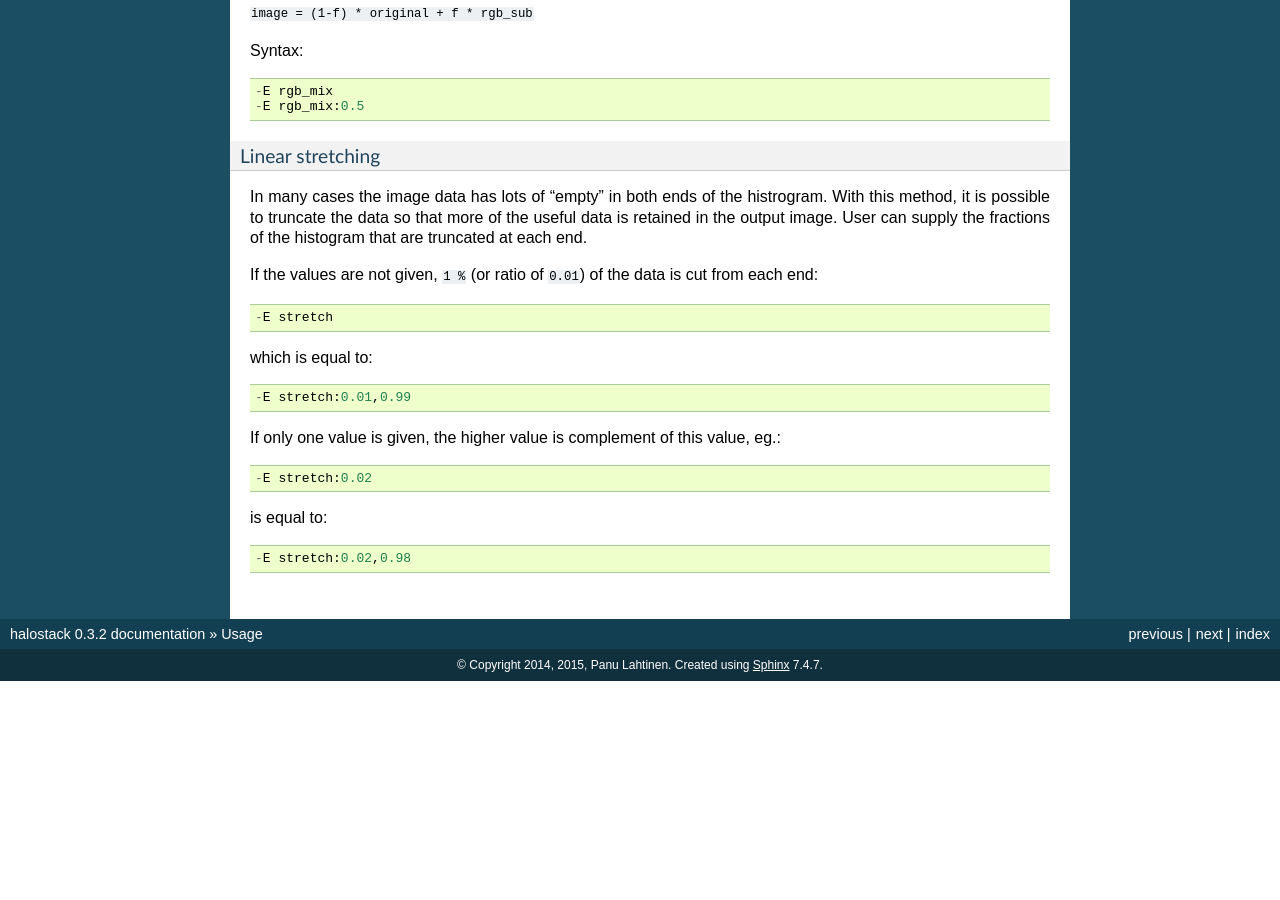
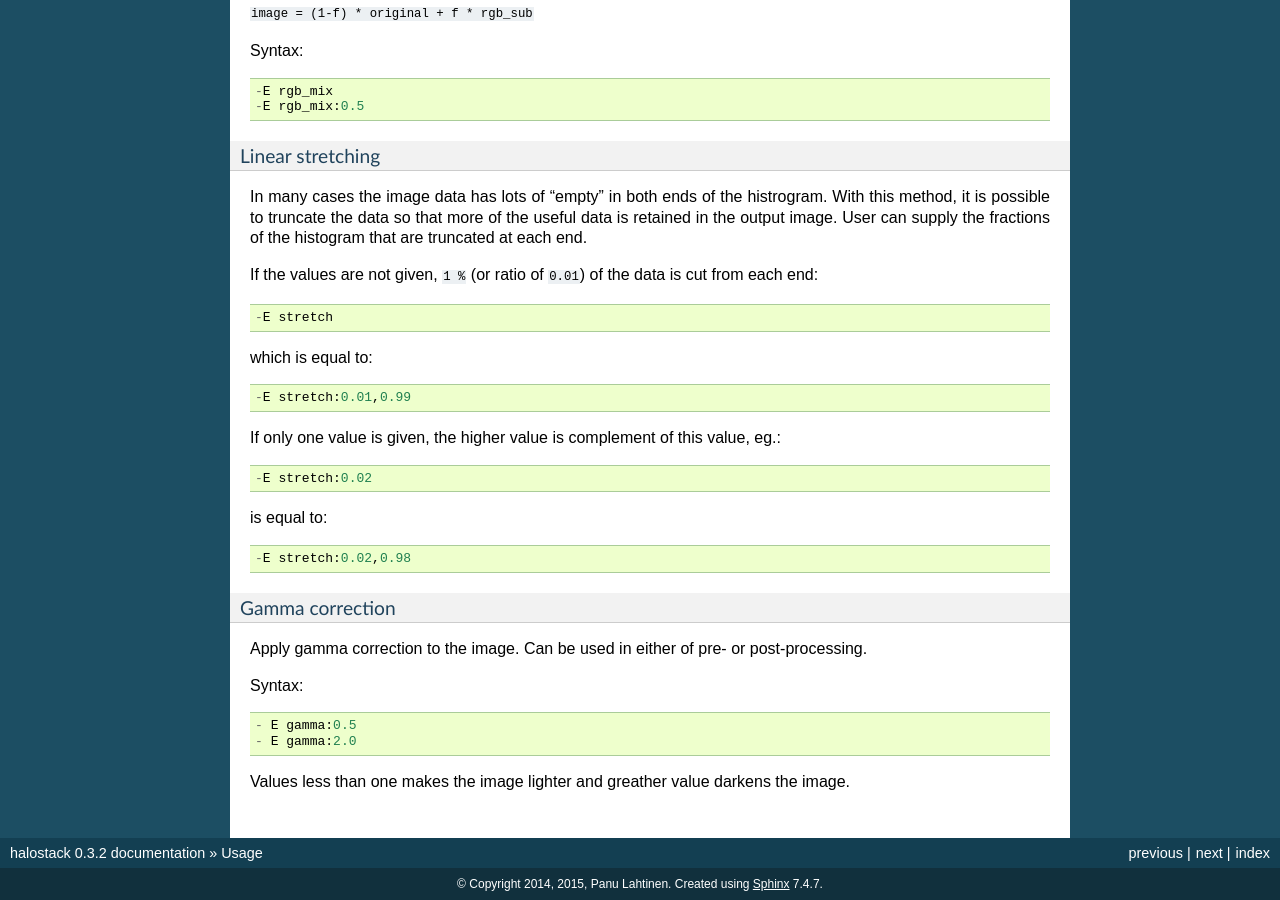
Before and after one commit to pnuu/halostack, a Sphinx documentation site: the page built from doc/source/usage.rst, in a window 1280 px wide and 900 px high, scrolled down 8085 px. Built offline with Sphinx 7.4.7, drawn with Linux system fonts in a browser that asks for light colours; before the commit the page ends 8766 px from its top, so only the background shows below that; some of the changed text lies outside the part shown.

Commit message:
Replace ImageMagick-based gamma correction with a own version, update documentation

```diff
--- a/doc/source/usage.rst
+++ b/doc/source/usage.rst
@@ -235,13 +235,13 @@ Below is an example configuration::
     # average stack from raw/tiff images with view gamma set
     [avg_from_raw]
     avg_stack_file = average.png
-    view_gamma = 1.5
+    view_gamma = 0.45
 
     # average stack from linear raw/tiff images with view gamma set
     # and USM applied to the stack
     [avg_from_raw]
     avg_stack_file = average.png
-    view_gamma = 1.5
+    view_gamma = 0.45
     enhance_stacks = usm:25,2
 
     # B-R processing without stacking
@@ -496,4 +496,19 @@ is equal to::
   -E stretch:0.02,0.98
 
 
+Gamma correction
+++++++++++++++++
+
+Apply gamma correction to the image.  Can be used in either of pre- or
+post-processing.
+
+Syntax::
+
+  - E gamma:0.5
+  - E gamma:2.0
+
+Values less than one makes the image lighter and greather value
+darkens the image.
+
+
 .. _Lefadeux: http://opticsaround.blogspot.fr/2013/03/le-traitement-bleu-moins-rouge-blue.html
```
Also changed, not shown: 2 other files.
